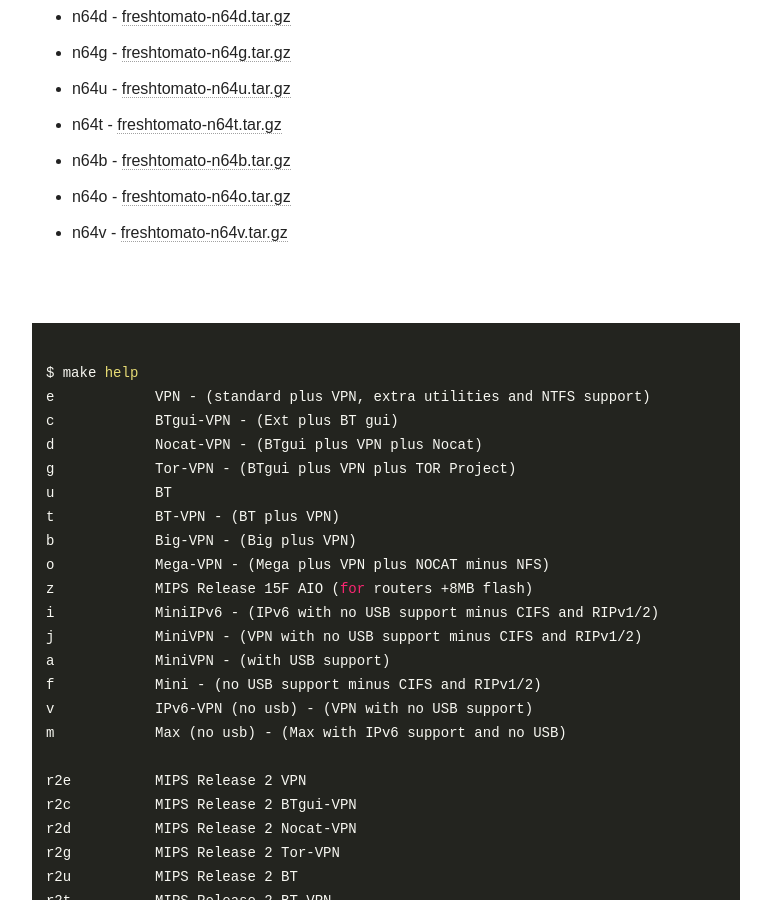
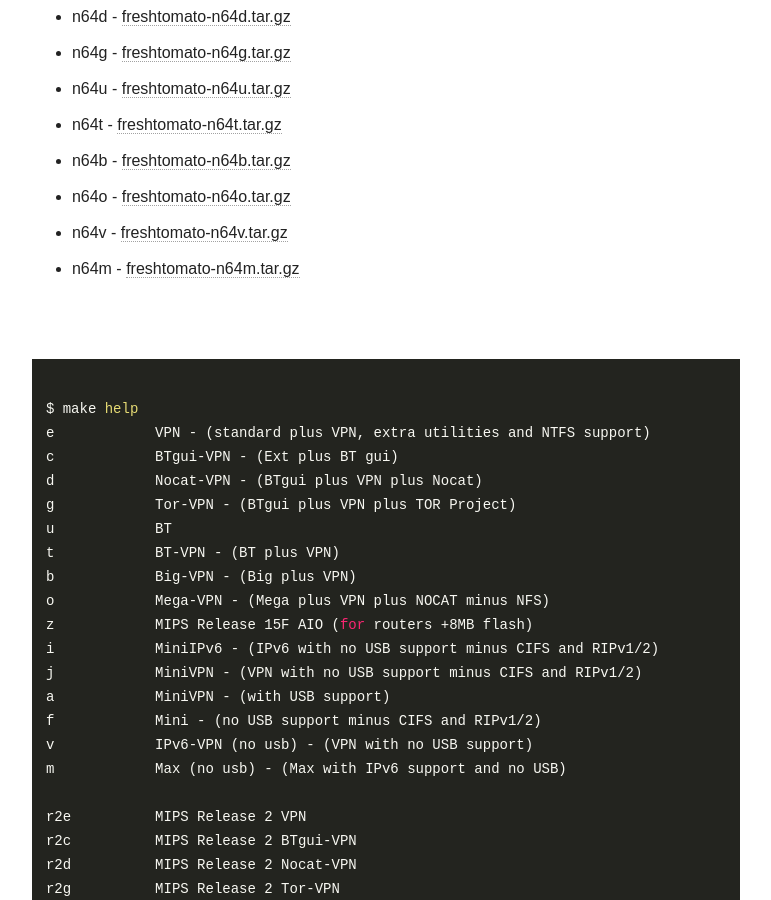
Before and after one commit to oglopss/freshtomato-mips-ci-jekyll, a Jekyll site: the page built from index.html, in a window 1280 px wide and 900 px high, scrolled down 1879 px. Shown: the whole window, without its empty margins (254-1025 px from the left). Built offline with Jekyll 4.4.1, drawn with Linux system fonts in a browser that asks for light colours; nearby versions of some CDN libraries.

Commit message:
Travis build 39 n64m pushed to gh-pages

```diff
--- a/_data/ss.yml
+++ b/_data/ss.yml
@@ -41,3 +41,4 @@
   - 0040 n64b freshtomato-n64b.tar.gz
   - 0042 n64v freshtomato-n64v.tar.gz
   - 0041 n64o freshtomato-n64o.tar.gz
+  - 0043 n64m freshtomato-n64m.tar.gz
```
Also changed, not shown: 1 other file.
